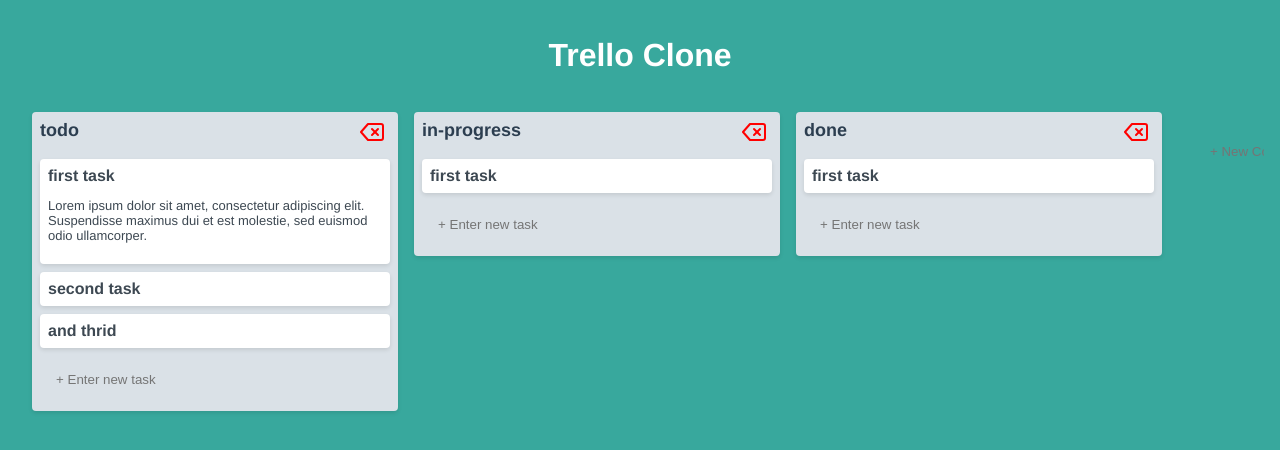
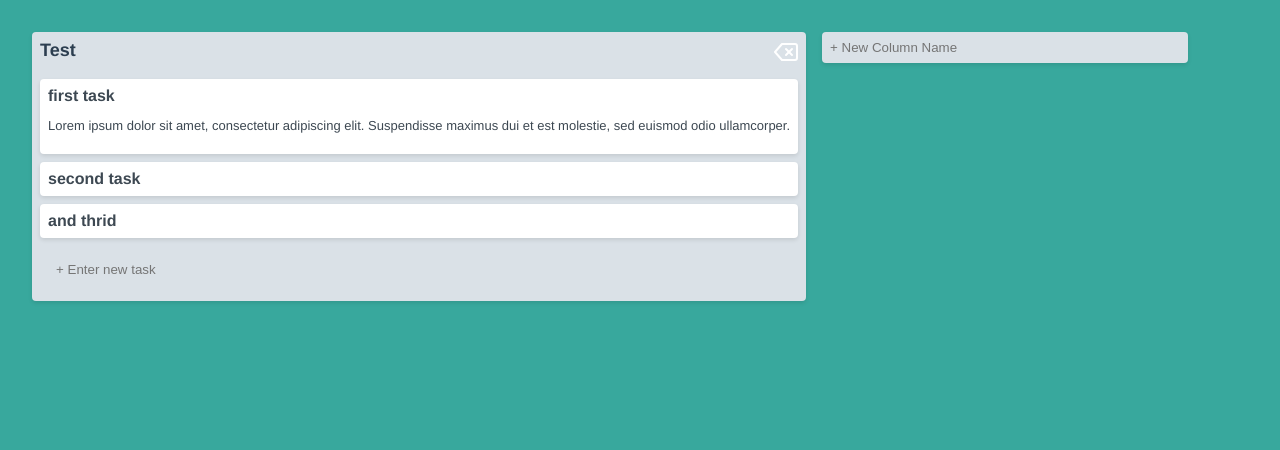
Before and after one commit to alexandre-soares/trello-clone, a Vue app: page / in a window 1280 px wide. Shown: the top 450 px of the page. Built offline with nearby package versions, Linux system fonts and the light colour scheme.

Commit message:
fix bugs

```diff
--- a/src/App.vue
+++ b/src/App.vue
@@ -1,15 +1,36 @@
 <template>
     <div id="app">
-        <h1 class="app-title">Trello Clone</h1>
         <router-view />
     </div>
 </template>
 
+<script>
+export default {
+    data() {
+        return {
+            isOpenNav: false
+        }
+    },
+    methods: {
+        openNav() {
+            this.isOpenNav = !this.isOpenNav
+        }
+    }
+}
+</script>
+
 <style lang="scss">
+$background-color: #38a89d;
+
 body,
 html {
     height: 100%;
     margin: 0;
+}
+
+body {
+    left: 0;
+    position: relative;
 }
 
 #app {
@@ -20,9 +41,10 @@ html {
     color: #2c3e50;
     height: 100%;
     padding: 1rem;
-    background-color: #38a89d;
+    background-color: $background-color;
     height: 100%;
     overflow: auto;
+    z-index: 1;
 }
 
 .container {
@@ -34,6 +56,8 @@ html {
     color: white;
 }
 
+// NavBar
+
 // Utilities
 
 .full-width {
@@ -43,6 +67,36 @@ html {
 // Style for icons
 
 .delete-icon {
+    color: white;
+    transition: all 0.4s ease-in;
+}
+
+.delete-icon:hover {
     color: red;
 }
+
+// Animations
+
+/* Enter and leave animations can use different */
+/* durations and timing functions.              */
+.slide-fade-enter-active {
+    transition: all 0.3s ease;
+}
+.slide-fade-leave-active {
+    transition: all 0.8s cubic-bezier(1, 0.5, 0.8, 1);
+}
+.slide-fade-enter, .slide-fade-leave-to
+/* .slide-fade-leave-active below version 2.1.8 */ {
+    transform: translateY(10px);
+    opacity: 0;
+}
+
+.list-enter-active,
+.list-leave-active {
+    transition: all 1s;
+}
+.list-enter, .list-leave-to /* .list-leave-active below version 2.1.8 */ {
+    opacity: 0;
+    transform: translateY(30px);
+}
 </style>
--- a/src/components/BaseIcon.vue
+++ b/src/components/BaseIcon.vue
@@ -38,6 +38,5 @@ export default {
     stroke-linecap: round;
     stroke-linejoin: round;
     fill: none;
-    margin-right: 6px;
 }
 </style>
--- a/src/components/BoardColumn.vue
+++ b/src/components/BoardColumn.vue
@@ -1,4 +1,5 @@
 <template>
+
   <AppDrop
     @drop="moveTaskOrColumn"
     >
@@ -34,6 +35,7 @@
                 @keyup.enter="createTask($event, column.tasks)"
                 />
             </div>
+
         </AppDrag>
   </AppDrop>
 </template>
--- a/src/default-board.js
+++ b/src/default-board.js
@@ -4,7 +4,7 @@ export default {
     name: 'workshop',
     columns: [
         {
-            name: 'todo',
+            name: 'Test',
             tasks: [
                 {
                     description:
@@ -26,28 +26,6 @@ export default {
                     userAssigned: null
                 }
             ]
-        },
-        {
-            name: 'in-progress',
-            tasks: [
-                {
-                    description: '',
-                    name: 'first task',
-                    id: uuid(),
-                    userAssigned: null
-                }
-            ]
-        },
-        {
-            name: 'done',
-            tasks: [
-                {
-                    description: '',
-                    name: 'first task',
-                    id: uuid(),
-                    userAssigned: null
-                }
-            ]
         }
     ]
 }
--- a/src/views/Board.vue
+++ b/src/views/Board.vue
@@ -82,9 +82,15 @@ export default {
 
 .new-column-input {
     display: flex;
-    padding: 2rem;
-    margin-right: 2rem;
     background: transparent;
     border: none;
+    background-color: #dae1e7;
+    min-width: 350px;
+    padding: 0.5rem;
+    margin-right: 1rem;
+    text-align: left;
+    box-shadow: 0 2px 4px 0 rgba(0, 0, 0, 0.1);
+    border-radius: 0.25rem;
+    cursor: pointer;
 }
 </style>
--- a/src/views/Task.vue
+++ b/src/views/Task.vue
@@ -57,7 +57,7 @@ export default {
     position: relative;
     display: flex;
     flex-direction: row;
-    background-color: #fff;
+    background-color: #dae1e7;
     top: 0;
     right: 0;
     bottom: 0;
@@ -99,6 +99,7 @@ export default {
         margin-right: 2rem;
         font-weight: 600;
         width: 90%;
+        border-radius: 0.25rem;
     }
 }
 </style>
```
Lines whose indentation alone changed are shown as unchanged.
